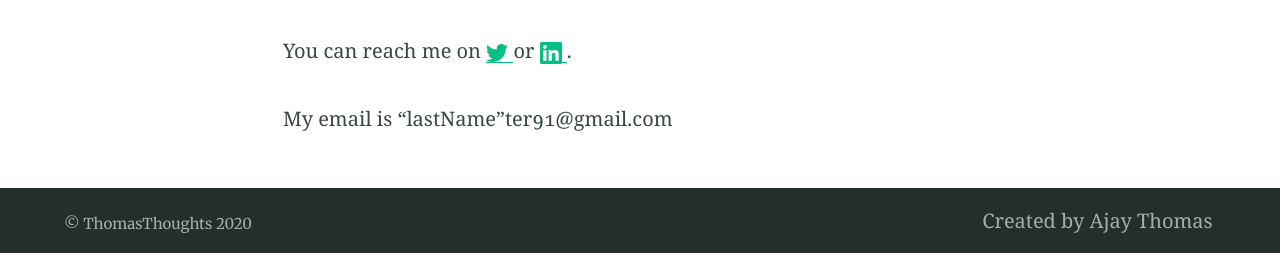
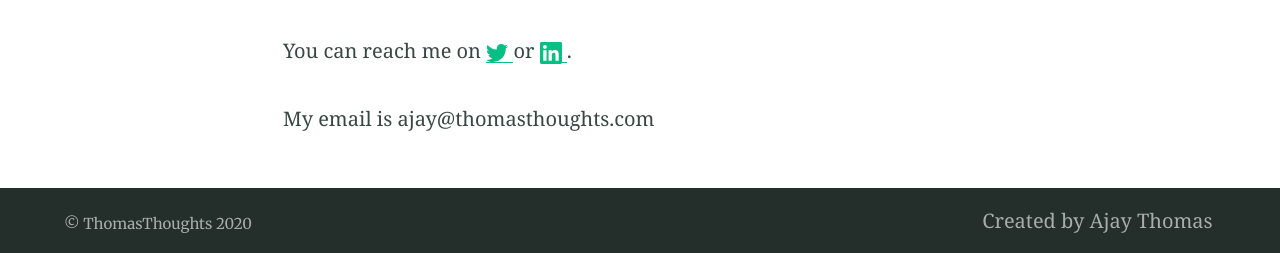
Before and after one commit to ajaythomas/ajaythomas.github.io, a Jekyll site: the page built from index.md, in a window 1280 px wide. Shown: the part 1106-1359 px from the top of the page. Built offline with Jekyll 4.4.1, drawn with Linux system fonts in a browser that asks for light colours.

Commit message:
Fix email

```diff
--- a/index.md
+++ b/index.md
@@ -12,7 +12,7 @@ I’m Ajay Thomas, an engineer at Okta, an identity management company. Outside
 You can reach me on [{% include icon.html id="twitter" title="twitter" %}](https://twitter.com/ajayinc) or [{% include icon.html id="linkedin" title="linkedin" %}](https://www.linkedin.com/in/ajaythomas).
 
 
-My email is "lastName"ter91@gmail.com
+My email is ajay@thomasthoughts.com
 
 <!--{% include button.html text="Fork it" icon="github" link="https://github.com/daviddarnes/alembic" color="#0366d6" %} {% include button.html text="Tweet it" icon="twitter" link="https://twitter.com/intent/tweet/?url=https://alembic.darn.es&text=Alembic%20-%20A%20Jekyll%20boilerplate%20theme&via=DavidDarnes" color="#0d94e7" %} {% include button.html text="Install Alembic ⚗️" link="https://github.com/daviddarnes/alembic#installation" %} {% include button.html text="Tip me $5 💸" link="https://www.paypal.me/daviddarnes/5usd" color="#333333" %}
 -->
```
